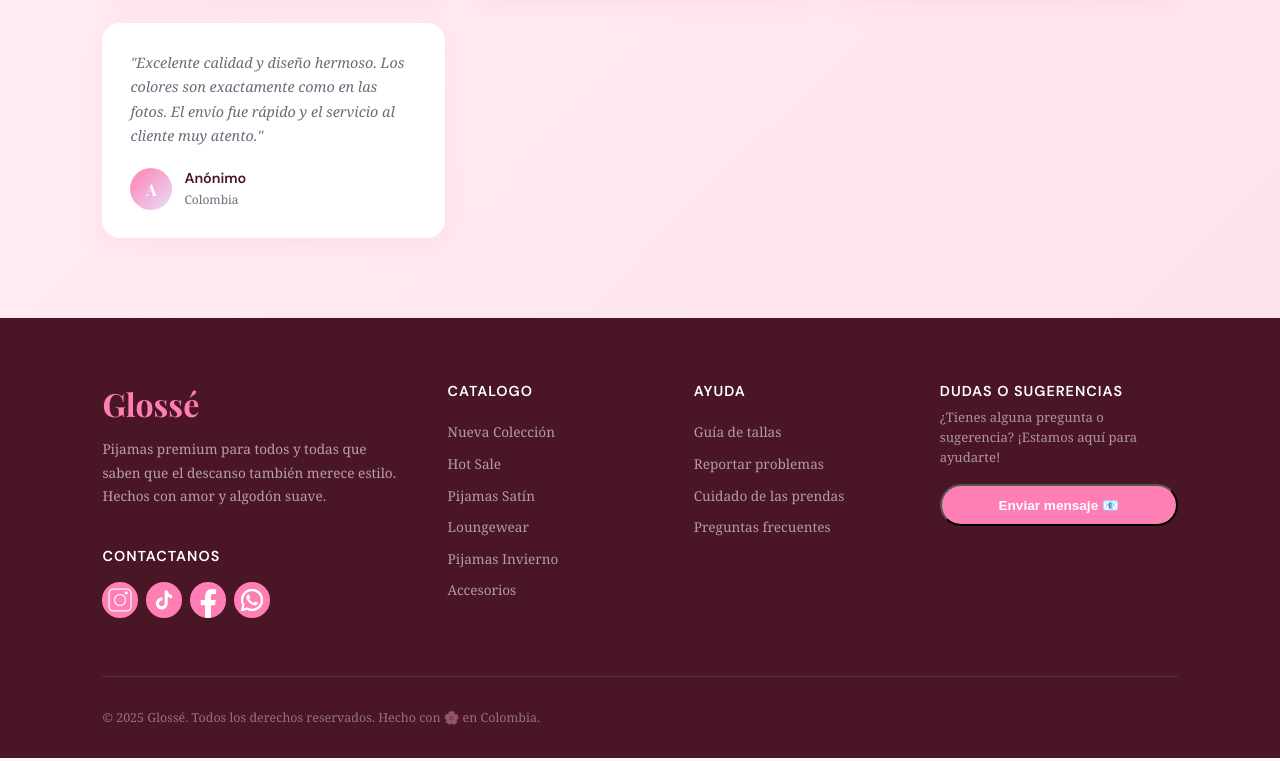
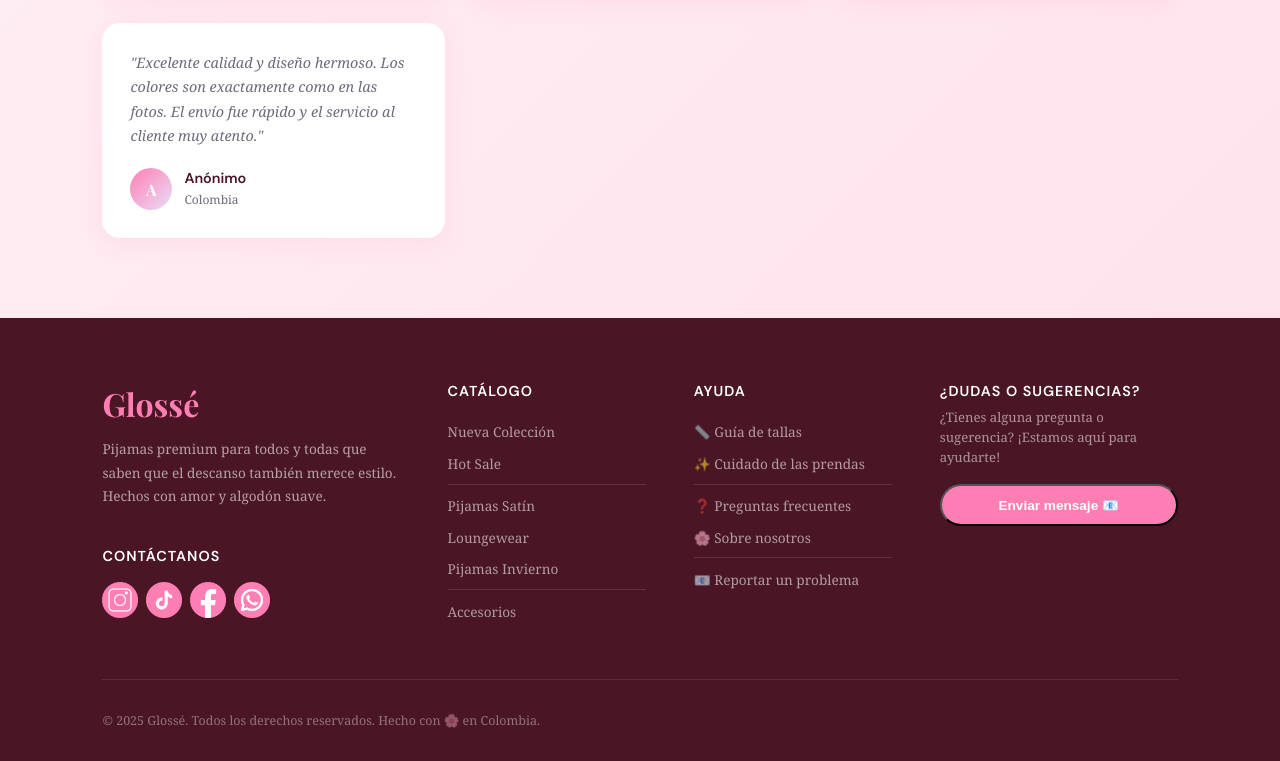
Before and after one commit to BullaDaniel/tienda_online, a React (Vite) app: page / in a window 1280 px wide. Shown: the part 2543-3304 px from the top of the page. Built offline with nearby package versions, Linux system fonts and the light colour scheme; no server answers; a web font is replaced by a local one.

Commit message:
funcional

```diff
--- a/src/componentes/Footer.jsx
+++ b/src/componentes/Footer.jsx
@@ -1,4 +1,5 @@
 import { useState } from "react";
+import { Link } from "react-router-dom";
 
 const Footer = () => {
     const [email, setEmail] = useState("");
@@ -14,6 +15,8 @@
     return (
         <footer className="footer">
             <div className="footer-grid">
+
+                {/* ── Marca ── */}
                 <div className="footer-marca">
                     <span className="footer-logo">Glossé</span>
                     <p>
@@ -21,67 +24,95 @@
                         también merece estilo. Hechos con amor y algodón suave.
                     </p>
                     <div className="redes">
-                        <h4> Contactanos </h4>
+                        <h4>Contáctanos</h4>
                         <ul>
-                        <li><a href="https://www.instagram.com/glossee.e" title="Instagram">
-                            <img src="/iconos/Instagram.png" alt="Instagram" style={{ width: "100%", height: "100%" }}></img></a></li>
-
-                        <li><a href="https://www.tiktok.com/@glosse.pijamas" title="TikTok">
-                            <img src="/iconos/Tiktok.png" alt="Tiktok" style={{ width: "100%", height: "100%" }}></img></a></li>
-
-                        <li><a href="https://www.facebook.com/Glossé" title="Facebook">
-                             <img src="/iconos/Facebook.png" alt="Facebook" style={{ width: "100%", height: "100%" }}></img></a></li>
-
-                        <li><a href="https://wa.me/573148771653" title="WhatsApp">
-                            <img src="/iconos/whatsapp.png" alt="Whatsapp" style={{ width: "100%", height: "100%" }}></img></a></li>
+                            <li>
+                                <a href="https://www.instagram.com/glossee.e" title="Instagram" target="_blank" rel="noreferrer">
+                                    <img src="/iconos/Instagram.png" alt="Instagram" style={{ width: "100%", height: "100%" }} />
+                                </a>
+                            </li>
+                            <li>
+                                <a href="https://www.tiktok.com/@glosse.pijamas" title="TikTok" target="_blank" rel="noreferrer">
+                                    <img src="/iconos/Tiktok.png" alt="TikTok" style={{ width: "100%", height: "100%" }} />
+                                </a>
+                            </li>
+                            <li>
+                                <a href="https://www.facebook.com/Glossé" title="Facebook" target="_blank" rel="noreferrer">
+                                    <img src="/iconos/Facebook.png" alt="Facebook" style={{ width: "100%", height: "100%" }} />
+                                </a>
+                            </li>
+                            <li>
+                                <a href="https://wa.me/573148771653" title="WhatsApp" target="_blank" rel="noreferrer">
+                                    <img src="/iconos/whatsapp.png" alt="WhatsApp" style={{ width: "100%", height: "100%" }} />
+                                </a>
+                            </li>
                         </ul>
-
                     </div>
                 </div>
 
+                {/* ── Catálogo ── */}
                 <div className="footer-col">
-                    <h4>Catalogo</h4>
+                    <h4>Catálogo</h4>
                     <ul>
-                        <li><a href="#">Nueva Colección</a></li>
-                        <li><a href="#">Hot Sale</a></li>
-                        <li><a href="#">Pijamas Satín</a></li>
-                        <li><a href="#">Loungewear</a></li>
-                        <li><a href="#">Pijamas Invierno</a></li>
-                        <li><a href="#">Accesorios</a></li>
+                        <li><Link to="/colecciones">Nueva Colección</Link></li>
+                        <li><Link to="/colecciones">Hot Sale</Link></li>
+
+                        <li className="footer-divider" />
+
+                        <li><Link to="/colecciones">Pijamas Satín</Link></li>
+                        <li><Link to="/colecciones">Loungewear</Link></li>
+                        <li><Link to="/colecciones">Pijamas Invierno</Link></li>
+
+                        <li className="footer-divider" />
+
+                        <li><Link to="/colecciones">Accesorios</Link></li>
                     </ul>
                 </div>
 
+                {/* ── Ayuda ── */}
                 <div className="footer-col">
                     <h4>Ayuda</h4>
                     <ul>
-                        <li><a href="/ayuda?tab=tallas">Guía de tallas</a></li>
-                        <li><a href="mailto:soporte@glosse.com">Reportar problemas</a></li>
-                        <li><a href="/ayuda?tab=cuidado">Cuidado de las prendas</a></li>
-                        <li><a href="/ayuda?tab=faq">Preguntas frecuentes</a></li>
+                        <li><Link to="/ayuda?tab=tallas">📏 Guía de tallas</Link></li>
+                        <li><Link to="/ayuda?tab=cuidado">✨ Cuidado de las prendas</Link></li>
 
+                        <li className="footer-divider" />
+
+                        <li><Link to="/ayuda?tab=faq">❓ Preguntas frecuentes</Link></li>
+                        <li><Link to="/ayuda?tab=nosotros">🌸 Sobre nosotros</Link></li>
+
+                        <li className="footer-divider" />
+
+                        <li>
+                            <a href="mailto:soporte@glosse.com">
+                                📧 Reportar un problema
+                            </a>
+                        </li>
                     </ul>
                 </div>
 
+                {/* ── Contacto ── */}
                 <div className="footer-newsletter">
-                    <h4>Dudas o sugerencias</h4>
+                    <h4>¿Dudas o sugerencias?</h4>
                     <p>
                         ¿Tienes alguna pregunta o sugerencia? ¡Estamos aquí para ayudarte!
                     </p>
                     <div className="newsletter-form">
-                        <button onClick={() => window.open(
-                            "mailto:info@glosse.com ? subject=Duda o sugerencia",
-                        )}>
+                        <button
+                            onClick={() =>
+                                window.open("mailto:info@glosse.com?subject=Duda o sugerencia")
+                            }
+                        >
                             Enviar mensaje 📧
                         </button>
                     </div>
+                </div>
 
-
-                </div>
             </div>
 
+            {/* ── Bottom ── */}
             <div className="footer-bottom">
                 <p>© 2025 Glossé. Todos los derechos reservados. Hecho con 🌸 en Colombia.</p>
-
             </div>
         </footer>
     );
--- a/src/styles/main.scss
+++ b/src/styles/main.scss
@@ -1461,3 +1461,30 @@
     &:hover { border-color: $rosa; background: rgba($rosa, 0.15); }
     &.subiendo { opacity: 0.6; cursor: not-allowed; }
 }
+/* ── Footer: separadores y links mejorados ─────────────────── */
+
+/* Línea separadora entre grupos de links */
+.footer-divider {
+    list-style: none;
+    height: 1px;
+    background: rgba(255, 255, 255, 0.12);
+    margin: 8px 0;
+    border: none;
+}
+
+/* Hover suave en todos los links del footer */
+.footer-col ul li a,
+.footer-col ul li a:visited {
+    transition: color 0.2s ease, padding-left 0.2s ease;
+    display: inline-block;
+}
+
+.footer-col ul li a:hover {
+    color: #ff85b3;          /* rosa Glossé */
+    padding-left: 4px;
+}
+
+/* Espaciado entre items de lista */
+.footer-col ul li {
+    margin-bottom: 6px;
+}
```
Also changed, not shown: vercel.json (added).
